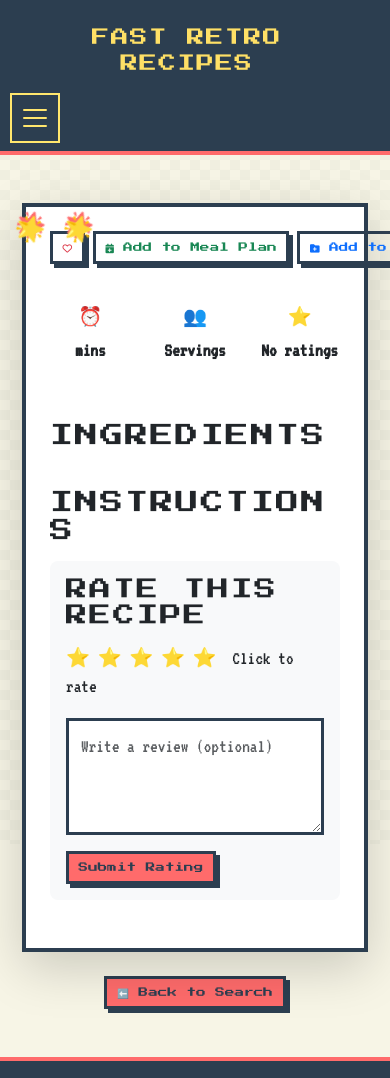
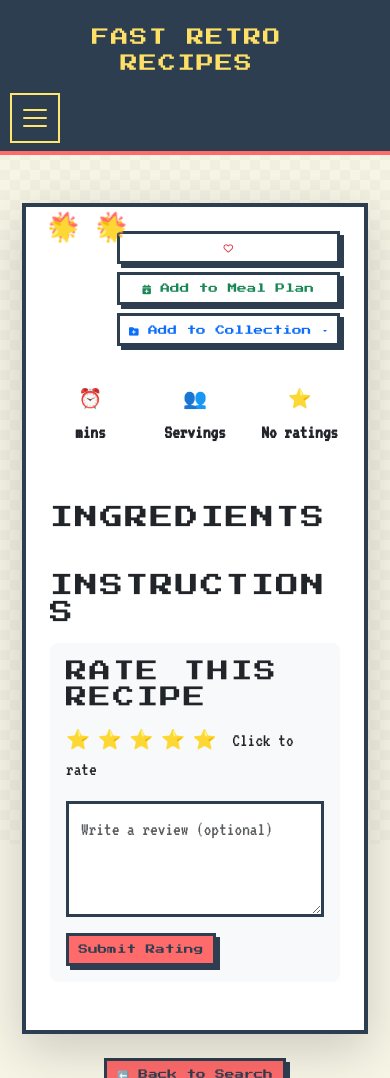
Before and after one commit to Twigman12/SpoonAPI, a Flask app: page /recipe/1 in a window 390 px wide. Shown: the top 1078 px of the page. Run offline with Flask 3, Linux system fonts and the light colour scheme; a user stored in the database is signed in; data that the repository does not hold is empty.

Commit message:
Fix recipe page favorite button layout on mobile devices (#5)
Co-authored-by: Cursor Agent <cursoragent@cursor.com>

```diff
--- a/src/templates/recipe.html
+++ b/src/templates/recipe.html
@@ -14,7 +14,7 @@
                         <div></div> <!-- Spacer -->
                         <h1 class="display-4">{{ recipe.title }}</h1>
                         {% if current_user.is_authenticated %}
-                        <div class="d-flex gap-2">
+                        <div class="d-flex flex-column flex-md-row gap-2">
                             <button class="btn btn-outline-danger favorite-btn"
                                     data-recipe-id="{{ recipe.id }}"
                                     id="favoriteBtn">
```
